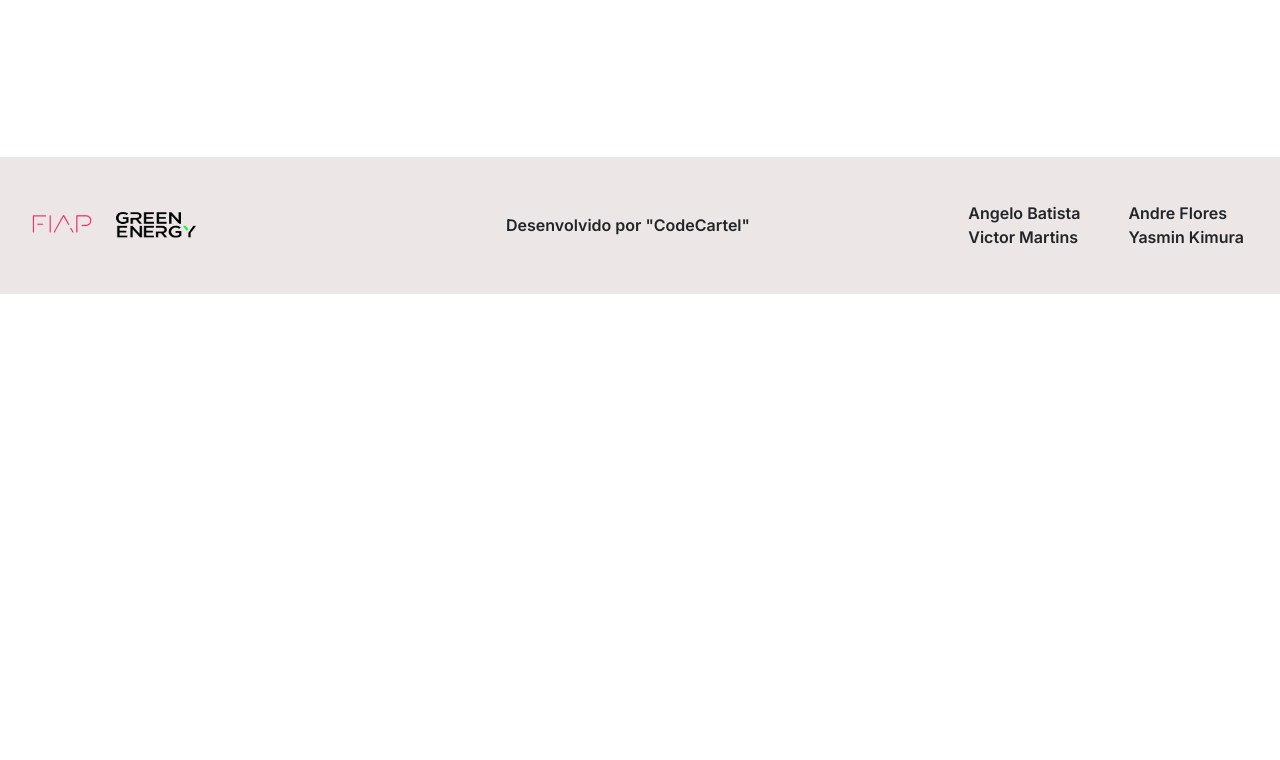
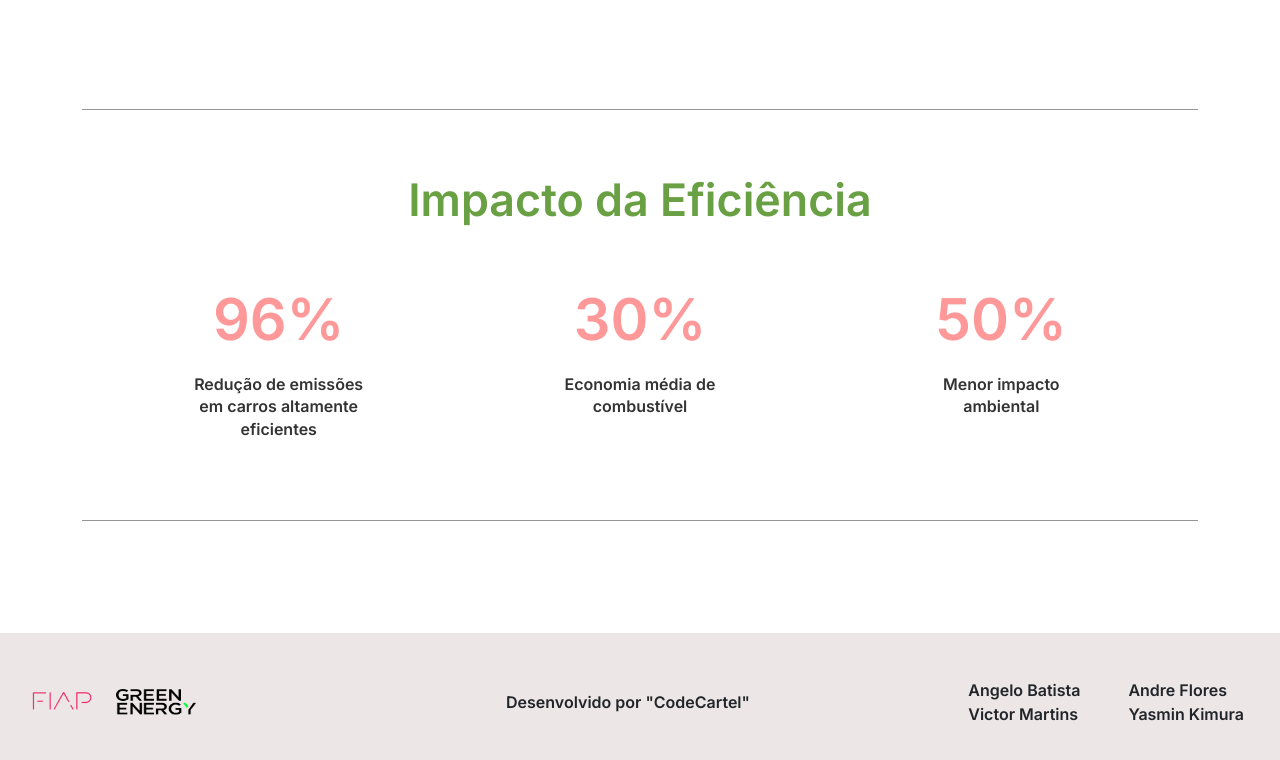
Before and after one commit to CodeCarte/GreenDrive, a website: page src/assets/html/enfiencia_dos_carros.html in a window 1280 px wide. Shown: the part 2130-2890 px from the top of the page. Before the commit the page ends 2424 px from the top, so only its background shows below. Drawn offline with nearby package versions, Linux system fonts and the light colour scheme; files whose address does not match are found by name; a web font is replaced by a local one.

Commit message:
finalizado-precisa-de-revisao

```diff
--- a/src/assets/css/eficiencia_dos_carros.css
+++ b/src/assets/css/eficiencia_dos_carros.css
@@ -126,6 +126,61 @@ body {
   line-height: 1;
 }
 
+.impact-section {
+  padding: 0rem 0;
+  text-align: center;
+}
+
+.impact-title {
+  color: #68a043;
+  font-size: 2.8rem;
+  font-weight: bold;
+  text-align: center;
+  margin-bottom: 4rem;
+}
+
+.stats-row {
+  display: flex;
+  justify-content: space-between;
+  align-items: flex-start;
+  max-width: 1200px;
+  margin: 0 auto;
+  padding: 0 1rem;
+}
+
+.stat-container {
+  flex: 1;
+  display: flex;
+  flex-direction: column;
+  align-items: center;
+  padding: 0 1rem;
+}
+
+.stat-number {
+  color: #ff9999;
+  font-size: 3.6rem;
+  font-weight: bold;
+  line-height: 1;
+  margin-bottom: 1.5rem;
+}
+
+.stat-text {
+  font-size: 1rem;
+  line-height: 1.4;
+  max-width: 180px;
+  text-align: center;
+  color: #333;
+}
+
+hr {
+  border: none;
+  height: 1px;
+  background-color: #7b7b7b;
+  margin: 4rem 0;
+  opacity: 0.8;
+  width: 100%;
+}
+
 @media (max-width: 768px) {
   .section-container {
     margin-bottom: 3rem;
@@ -144,4 +199,13 @@ body {
   .pink-title {
     font-size: 2rem;
   }
+
+  .stat-number {
+    font-size: 3rem;
+    margin-bottom: 0.5rem;
+  }
+
+  .stat-text {
+    margin-bottom: 2rem;
+  }
 }
--- a/src/assets/html/enfiencia_dos_carros.html
+++ b/src/assets/html/enfiencia_dos_carros.html
@@ -115,6 +115,7 @@
         </div>
       </div>
 
+      <!--Seção Importancia-->
       <div class="section-container importance-section">
         <div class="row g-4">
           <div class="col-md-7">
@@ -176,9 +177,36 @@
         </div>
       </div>
 
+      <!--Seção Impacto da Eficiencia-->
+      <div class="impact-section">
+        <hr>
+        <h2 class="impact-title">Impacto da Eficiência</h2>
 
+        <div class="stats-row justify-content-center">
 
+          <div class="col-md-4">
+            <div class="stat-container">
+              <div class="stat-number">96%</div>
+              <p class="stat-text">Redução de emissões em carros altamente eficientes</p>
+            </div>
+          </div>
 
+          <div class="col-md-4">
+            <div class="stat-container">
+              <div class="stat-number">30%</div>
+              <p class="stat-text">Economia média de combustível</p>
+            </div>
+          </div>
+
+          <div class="col-md-4">
+            <div class="stat-container">
+              <div class="stat-number">50%</div>
+              <p class="stat-text">Menor impacto ambiental</p>
+            </div>
+          </div>
+        </div>
+        <hr>
+      </div>
 
     </div>
   </main>
```
